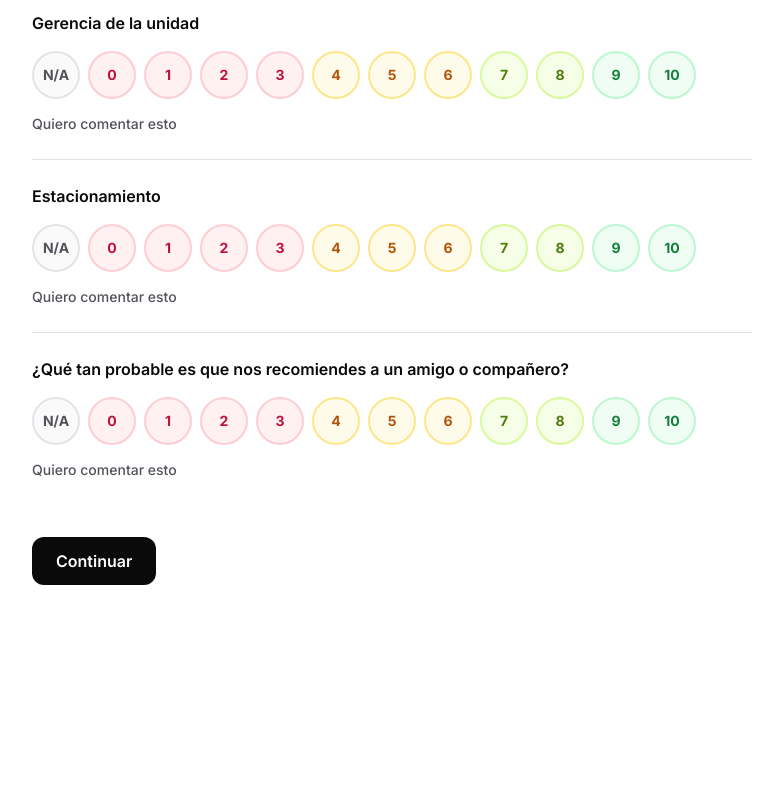
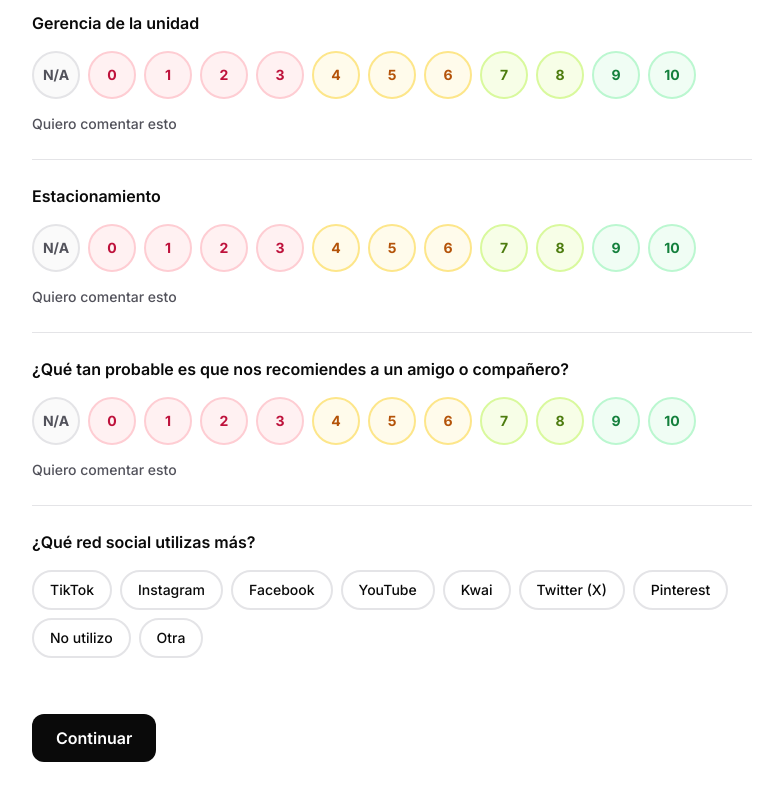
Before and after one commit to marketing9four-collab/NPS9FOURGYM, a Next.js app: page / in a window 1280 px wide. Shown: the part 1736-2536 px from the top of the page, without its empty margins (248-1031 px from the left). Before the commit the page ends 2385 px from the top, so only its background shows below. Built offline with nearby package versions, Linux system fonts and the light colour scheme.

Commit message:
feat: adiciona pergunta de múltipla escolha (rede social mais usada)

```diff
--- /dev/null
+++ b/components/admin/charts/ChoiceBreakdownChart.tsx
@@ -0,0 +1,39 @@
+"use client";
+
+import { Bar, BarChart, CartesianGrid, ResponsiveContainer, Tooltip, XAxis, YAxis } from "recharts";
+import { CHART } from "@/lib/admin/chartColors";
+
+export function ChoiceBreakdownChart({ counts }: { counts: Record<string, number> }) {
+  const chartData = Object.entries(counts)
+    .map(([label, count]) => ({ label, count }))
+    .sort((a, b) => b.count - a.count);
+
+  return (
+    <ResponsiveContainer width="100%" height={Math.max(160, chartData.length * 44)}>
+      <BarChart data={chartData} layout="vertical" margin={{ left: 12, right: 24 }}>
+        <CartesianGrid horizontal={false} stroke={CHART.gridline} />
+        <XAxis
+          type="number"
+          allowDecimals={false}
+          tick={{ fill: CHART.mutedInk, fontSize: 12 }}
+          axisLine={{ stroke: CHART.baseline }}
+          tickLine={false}
+        />
+        <YAxis
+          type="category"
+          dataKey="label"
+          width={140}
+          tick={{ fill: CHART.secondaryInk, fontSize: 13 }}
+          axisLine={{ stroke: CHART.baseline }}
+          tickLine={false}
+        />
+        <Tooltip
+          cursor={{ fill: "rgba(11,11,11,0.04)" }}
+          formatter={(value: number) => [value, "Respostas"]}
+          contentStyle={{ borderRadius: 8, borderColor: CHART.gridline, fontSize: 13 }}
+        />
+        <Bar dataKey="count" fill={CHART.sequential} radius={[0, 4, 4, 0]} barSize={22} />
+      </BarChart>
+    </ResponsiveContainer>
+  );
+}
--- /dev/null
+++ b/components/survey/ChoiceQuestion.tsx
@@ -0,0 +1,108 @@
+import { useState } from "react";
+import type { Question } from "@/lib/questions";
+import { FieldError } from "@/components/ui/FieldError";
+import { cn } from "@/lib/utils";
+
+const OTHER_LABEL = "Otra";
+
+interface ChoiceQuestionProps {
+  question: Question;
+  value: string | null | undefined;
+  onChange: (value: string | null) => void;
+  error?: string | null;
+  innerRef?: (el: HTMLDivElement | null) => void;
+}
+
+export function ChoiceQuestion({
+  question,
+  value,
+  onChange,
+  error,
+  innerRef,
+}: ChoiceQuestionProps) {
+  const groupLabelId = `question-${question.id}-label`;
+  const options = question.options ?? [];
+  const isOtherValue = Boolean(value) && !options.includes(value ?? "");
+  const [otherSelected, setOtherSelected] = useState(isOtherValue);
+  const otherText = otherSelected ? value ?? "" : "";
+
+  function selectOption(option: string) {
+    setOtherSelected(false);
+    onChange(option);
+  }
+
+  function selectOther() {
+    setOtherSelected(true);
+    onChange("");
+  }
+
+  return (
+    <div
+      ref={innerRef}
+      tabIndex={-1}
+      className="border-t border-brand-gray-200 py-6 first:border-t-0"
+    >
+      <p id={groupLabelId} className="text-base font-semibold text-brand-black">
+        {question.label}
+      </p>
+
+      <div
+        role="radiogroup"
+        aria-labelledby={groupLabelId}
+        className="mt-4 flex flex-wrap gap-2"
+      >
+        {options.map((option) => {
+          const selected = !otherSelected && value === option;
+          return (
+            <button
+              key={option}
+              type="button"
+              role="radio"
+              aria-checked={selected}
+              onClick={() => selectOption(option)}
+              className={cn(
+                "rounded-full border-2 px-4 py-2 text-sm font-medium transition-colors",
+                selected
+                  ? "border-brand-black bg-brand-black text-white"
+                  : "border-brand-gray-200 bg-white text-brand-black hover:border-brand-black"
+              )}
+            >
+              {option}
+            </button>
+          );
+        })}
+
+        {question.allowOther && (
+          <button
+            type="button"
+            role="radio"
+            aria-checked={otherSelected}
+            onClick={selectOther}
+            className={cn(
+              "rounded-full border-2 px-4 py-2 text-sm font-medium transition-colors",
+              otherSelected
+                ? "border-brand-black bg-brand-black text-white"
+                : "border-brand-gray-200 bg-white text-brand-black hover:border-brand-black"
+            )}
+          >
+            {OTHER_LABEL}
+          </button>
+        )}
+      </div>
+
+      {otherSelected && (
+        <input
+          type="text"
+          value={otherText}
+          onChange={(e) => onChange(e.target.value)}
+          maxLength={200}
+          placeholder="¿Cuál?"
+          aria-label={`Especifica cuál para: ${question.label}`}
+          className="mt-3 w-full rounded-lg border border-brand-gray-200 px-4 py-3 text-sm focus:border-brand-black sm:max-w-xs"
+        />
+      )}
+
+      <FieldError>{error}</FieldError>
+    </div>
+  );
+}
--- a/components/survey/QuestionList.tsx
+++ b/components/survey/QuestionList.tsx
@@ -1,9 +1,10 @@
 import { questions } from "@/lib/questions";
 import { RatingQuestion } from "./RatingQuestion";
+import { ChoiceQuestion } from "./ChoiceQuestion";
 
 interface QuestionListProps {
-  answers: Record<string, number | null | undefined>;
-  onChange: (questionId: string, value: number | null) => void;
+  answers: Record<string, number | string | null | undefined>;
+  onChange: (questionId: string, value: number | string | null) => void;
   errors?: Record<string, string>;
   registerRef?: (questionId: string, el: HTMLDivElement | null) => void;
   comments: Record<string, string>;
@@ -20,18 +21,29 @@ export function QuestionList({
 }: QuestionListProps) {
   return (
     <div className="mx-auto max-w-3xl px-6">
-      {questions.map((question) => (
+      {questions.map((question) =>
+        question.type === "choice" ? (
+          <ChoiceQuestion
+            key={question.id}
+            question={question}
+            value={answers[question.id] as string | null | undefined}
+            onChange={(value) => onChange(question.id, value)}
+            error={errors?.[question.id]}
+            innerRef={(el) => registerRef?.(question.id, el)}
+          />
+        ) : (
           <RatingQuestion
             key={question.id}
             question={question}
-          value={answers[question.id]}
+            value={answers[question.id] as number | null | undefined}
             onChange={(value) => onChange(question.id, value)}
             error={errors?.[question.id]}
             innerRef={(el) => registerRef?.(question.id, el)}
             comment={comments[question.id]}
             onCommentChange={(value) => onCommentChange(question.id, value)}
           />
-      ))}
+        )
+      )}
     </div>
   );
 }
--- a/components/survey/SurveyFlow.tsx
+++ b/components/survey/SurveyFlow.tsx
@@ -16,7 +16,7 @@ type Stage = "welcome" | "questions" | "contact" | "confirmation";
 interface State {
   stage: Stage;
   unit: Unit | null;
-  answers: Record<string, number | null | undefined>;
+  answers: Record<string, number | string | null | undefined>;
   comments: Record<string, string>;
   errors: {
     unit?: string;
@@ -33,7 +33,7 @@ interface State {
 type Action =
   | { type: "SKIP_WELCOME" }
   | { type: "SET_UNIT"; unit: Unit }
-  | { type: "SET_ANSWER"; questionId: string; value: number | null }
+  | { type: "SET_ANSWER"; questionId: string; value: number | string | null }
   | { type: "SET_COMMENT"; questionId: string; value: string }
   | { type: "VALIDATE_STAGE1_FAIL"; errors: State["errors"] }
   | { type: "GO_TO_CONTACT" }
@@ -123,7 +123,7 @@ const EMAIL_RE = /^[^\s@]+@[^\s@]+\.[^\s@]+$/;
 interface SurveyPayload {
   submissionId: string;
   unit: Unit | null;
-  answers: Record<string, number | null | undefined>;
+  answers: Record<string, number | string | null | undefined>;
   comments: Record<string, string>;
   name: string;
   email: string;
@@ -167,7 +167,10 @@ export function SurveyFlow() {
     }
 
     for (const q of questions) {
-      const answered = q.id in state.answers && state.answers[q.id] !== undefined;
+      const answered =
+        q.id in state.answers &&
+        state.answers[q.id] !== undefined &&
+        state.answers[q.id] !== "";
       if (!answered) {
         errors.questions![q.id] = "Falta calificar esta pregunta.";
         if (!firstInvalid) firstInvalid = q.id;
--- a/lib/nps.ts
+++ b/lib/nps.ts
@@ -1,6 +1,6 @@
 /** Promedio general de las respuestas numéricas de una encuesta, ignorando N/A (null). */
 export function calculateOverallAverage(
-  answers: Record<string, number | null>
+  answers: Record<string, number | string | null>
 ): number | null {
   const numeric = Object.values(answers).filter(
     (v): v is number => typeof v === "number"
@@ -12,7 +12,7 @@ export function calculateOverallAverage(
 
 /** Promedio de una pregunta específica a través de varias respuestas, ignorando N/A. */
 export function calculateQuestionAverage(
-  responses: { answers: Record<string, number | null> }[],
+  responses: { answers: Record<string, number | string | null> }[],
   questionId: string
 ): { average: number | null; naCount: number; naPercent: number } {
   const values = responses.map((r) => r.answers[questionId]);
--- a/lib/questions.ts
+++ b/lib/questions.ts
@@ -1,9 +1,13 @@
-export type QuestionType = "rating" | "nps";
+export type QuestionType = "rating" | "nps" | "choice";
 
 export interface Question {
   id: string;
   label: string;
   type: QuestionType;
+  /** Solo para type: "choice" — opciones fijas que se muestran como botones. */
+  options?: string[];
+  /** Solo para type: "choice" — agrega un botón "Otra" con campo de texto libre. */
+  allowOther?: boolean;
 }
 
 // Estructura fácil de mantener: agrega/edita preguntas aquí, no en los componentes.
@@ -23,6 +27,22 @@ export const questions: Question[] = [
     label: "¿Qué tan probable es que nos recomiendes a un amigo o compañero?",
     type: "nps",
   },
+  {
+    id: "red_social",
+    label: "¿Qué red social utilizas más?",
+    type: "choice",
+    options: [
+      "TikTok",
+      "Instagram",
+      "Facebook",
+      "YouTube",
+      "Kwai",
+      "Twitter (X)",
+      "Pinterest",
+      "No utilizo",
+    ],
+    allowOther: true,
+  },
 ];
 
 export const hasNpsQuestions = questions.some((q) => q.type === "nps");
--- a/lib/supabase/types.ts
+++ b/lib/supabase/types.ts
@@ -6,7 +6,7 @@ export interface SurveyResponseRow {
   unit: Unit;
   respondent_name: string;
   respondent_email: string | null;
-  answers: Record<string, number | null>;
+  answers: Record<string, number | string | null>;
   comments: Record<string, string> | null;
   overall_average: number | null;
   completed: boolean;
@@ -19,7 +19,7 @@ export interface SurveyResponseInsert {
   unit: Unit;
   respondent_name: string;
   respondent_email: string | null;
-  answers: Record<string, number | null>;
+  answers: Record<string, number | string | null>;
   comments: Record<string, string> | null;
   overall_average: number | null;
   completed: boolean;
--- a/lib/validation/survey.ts
+++ b/lib/validation/survey.ts
@@ -2,12 +2,40 @@ import { z } from "zod";
 import { questions } from "@/lib/questions";
 import { UNITS } from "@/lib/constants";
 
-const answerValueSchema = z.union([z.number().int().min(0).max(10), z.null()]);
+const answerValueSchema = z.union([
+  z.number().int().min(0).max(10),
+  z.string().trim().max(200),
+  z.null(),
+]);
 
 const answersSchema = z
   .record(z.string(), answerValueSchema)
-  .refine((answers) => questions.every((q) => q.id in answers), {
-    message: "Faltan respuestas por calificar.",
+  .superRefine((answers, ctx) => {
+    for (const q of questions) {
+      const value = answers[q.id];
+
+      if (!(q.id in answers) || value === undefined) {
+        ctx.addIssue({
+          code: z.ZodIssueCode.custom,
+          message: "Faltan respuestas por calificar.",
+        });
+        continue;
+      }
+
+      if (q.type === "choice") {
+        if (typeof value !== "string" || value.trim().length === 0) {
+          ctx.addIssue({
+            code: z.ZodIssueCode.custom,
+            message: `Falta responder: ${q.label}`,
+          });
+        }
+      } else if (value !== null && typeof value !== "number") {
+        ctx.addIssue({
+          code: z.ZodIssueCode.custom,
+          message: `Respuesta inválida para: ${q.label}`,
+        });
+      }
+    }
   });
 
 export const submissionSchema = z.object({
```
Also changed, not shown: components/admin/Dashboard.tsx (+40 -5 lines), lib/admin/aggregate.ts (+26 -2 lines). Lines whose indentation alone changed are shown as unchanged.
